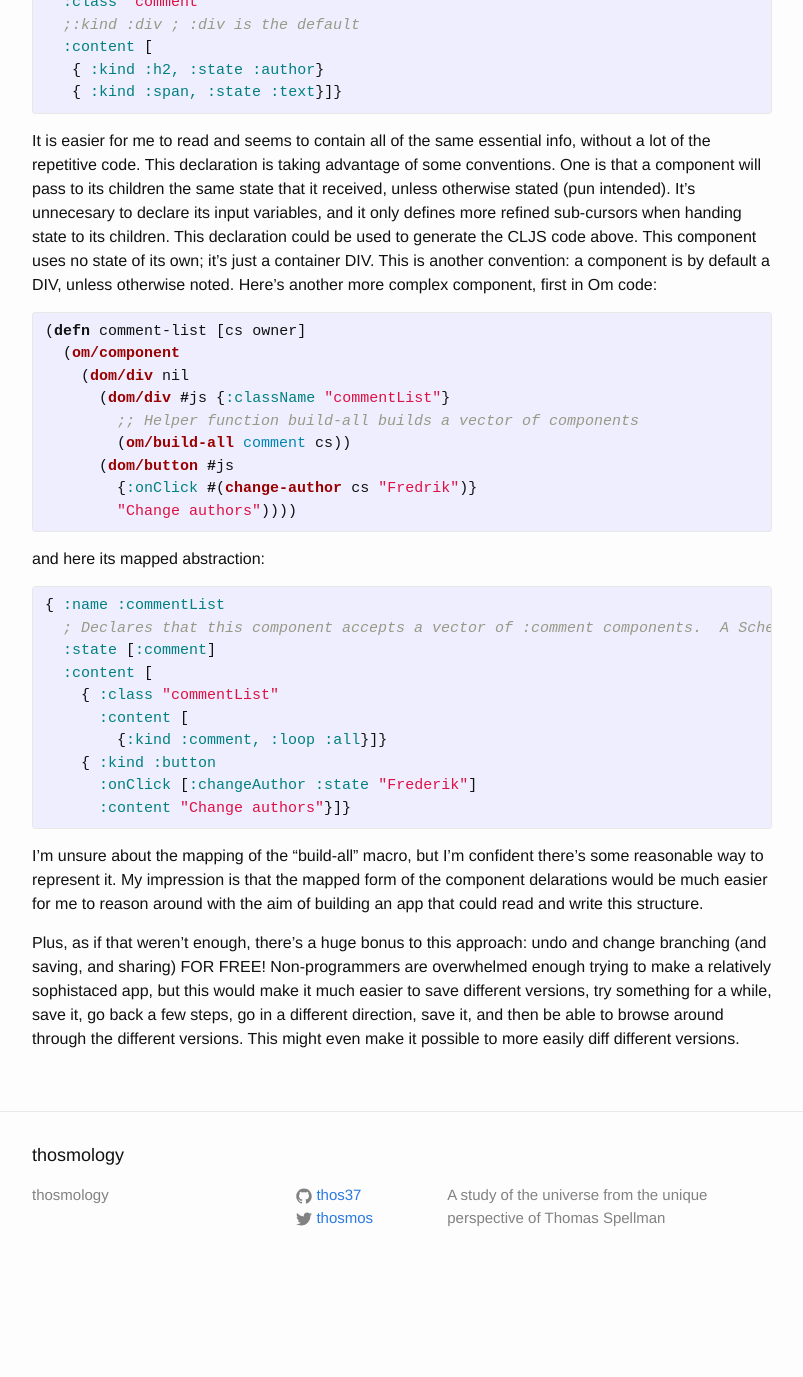
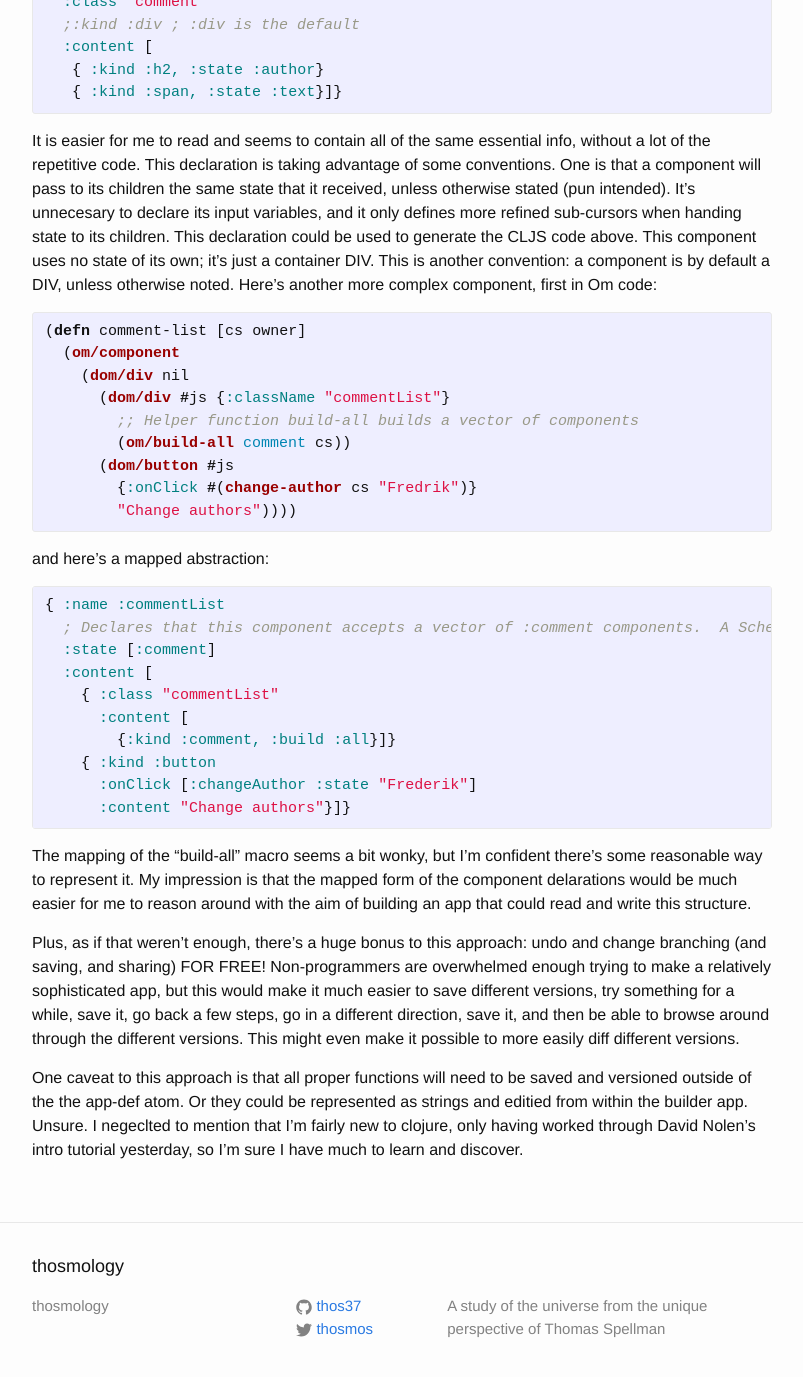
Before and after one commit to thosmos/thosmos.github.io, a Jekyll site: the page built from _posts/2014-12-15-imagining-atomatizing-the-app.markdown, in a window 1280 px wide and 1400 px high, scrolled down 1444 px. Shown: the top 1377 px of the window, without its empty margins (238-1041 px from the left). Built offline with Jekyll 4.4.1, drawn with Linux system fonts in a browser that asks for light colours; before the commit the page ends 2733 px from its top, so only the background shows below that.

Commit message:
Update and rename 2014-12-15-welcome-to-jekyll.markdown to 2014-12-15-imagining-atomatizing-the-app.markdown

```diff
--- a/_posts/2014-12-15-welcome-to-jekyll.markdown
+++ b/_posts/2014-12-15-imagining-atomatizing-the-app.markdown
@@ -57,7 +57,7 @@ It is easier for me to read and seems to contain all of the same essential info,
         "Change authors"))))
 {% endhighlight %}
 
-and here its mapped abstraction:
+and here's a mapped abstraction:
 
 {% highlight clojure %}
 { :name :commentList
@@ -66,17 +66,18 @@ and here its mapped abstraction:
   :content [
     { :class "commentList"
       :content [
-        {:kind :comment, :loop :all}]}
+        {:kind :comment, :build :all}]}
     { :kind :button
       :onClick [:changeAuthor :state "Frederik"]
       :content "Change authors"}]}
 
 {% endhighlight %}
 
-I'm unsure about the mapping of the "build-all" macro, but I'm confident there's some reasonable way to represent it.  My impression is that the mapped form of the component delarations would be much easier for me to reason around with the aim of building an app that could read and write this structure.
+The mapping of the "build-all" macro seems a bit wonky, but I'm confident there's some reasonable way to represent it.  My impression is that the mapped form of the component delarations would be much easier for me to reason around with the aim of building an app that could read and write this structure.
 
-Plus, as if that weren't enough, there's a huge bonus to this approach: undo and change branching (and saving, and sharing) FOR FREE!  Non-programmers are overwhelmed enough trying to make a relatively sophistaced app, but this would make it much easier to save different versions, try something for a while, save it, go back a few steps, go in a different direction, save it, and then be able to browse around through the different versions.  This might even make it possible to more easily diff different versions.
+Plus, as if that weren't enough, there's a huge bonus to this approach: undo and change branching (and saving, and sharing) FOR FREE!  Non-programmers are overwhelmed enough trying to make a relatively sophisticated app, but this would make it much easier to save different versions, try something for a while, save it, go back a few steps, go in a different direction, save it, and then be able to browse around through the different versions.  This might even make it possible to more easily diff different versions.
 
+One caveat to this approach is that all proper functions will need to be saved and versioned outside of the the app-def atom.  Or they could be represented as strings and editied from within the builder app.  Unsure.  I negeclted to mention that I'm fairly new to clojure, only having worked through David Nolen's intro tutorial yesterday, so I'm sure I have much to learn and discover.
 
 
 [fredyr-gist]:      https://gist.github.com/fredyr/8460923
```
